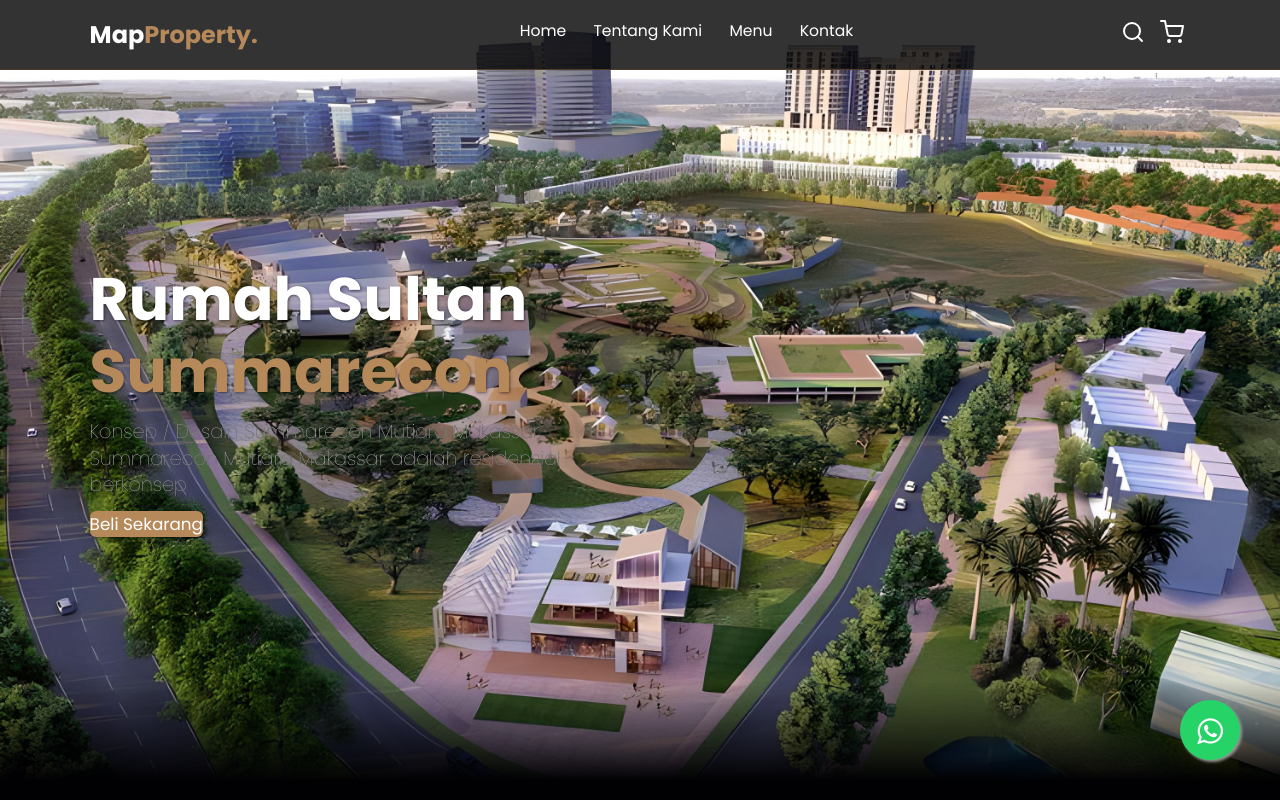
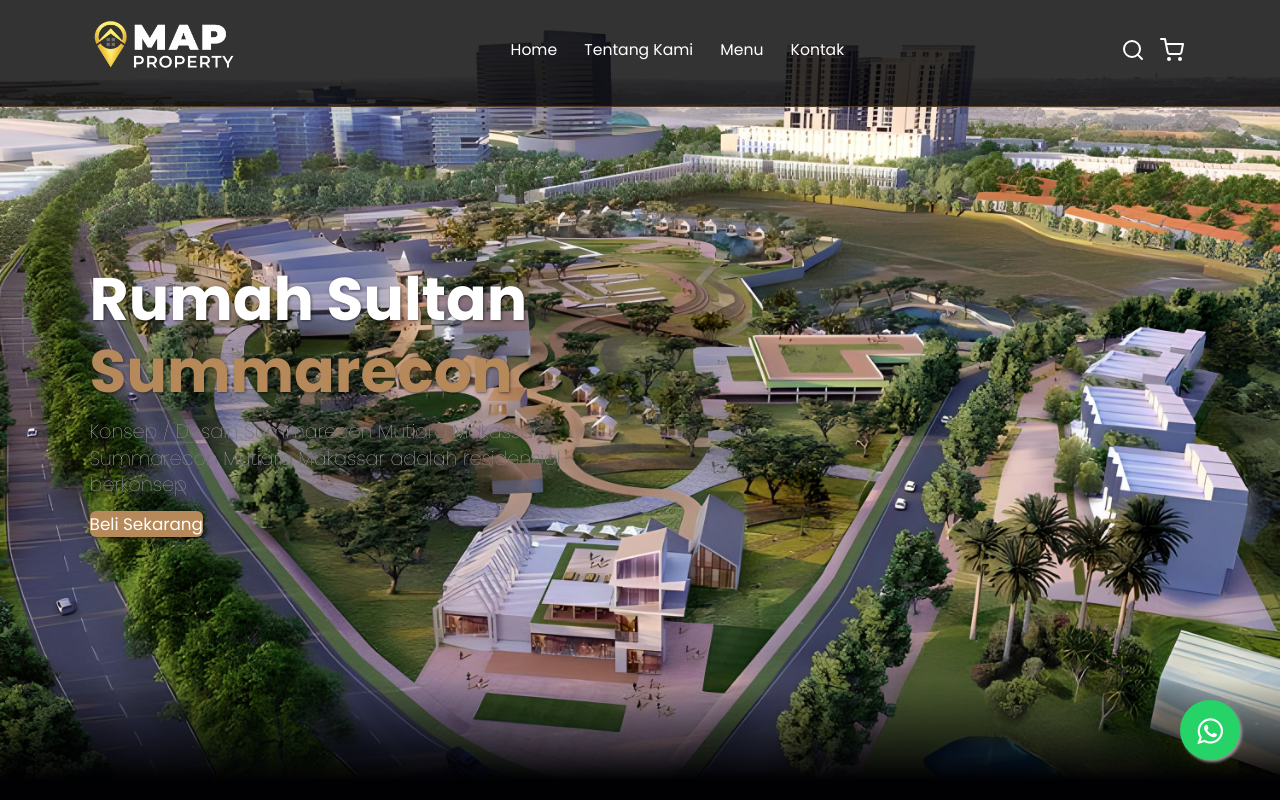
Before and after one commit to xwanike/xwanike.github.io, a plain HTML site: page index.html in a window 1280 px wide. Shown: the top 800 px of the page. Drawn offline with nearby package versions, Linux system fonts and the light colour scheme.

Commit message:
pembaruan icon

```diff
--- a/css/style.css
+++ b/css/style.css
@@ -38,20 +38,26 @@
 }
 
 .navbar .navbar-logo {
-  font-size: 2rem;
-  font-weight: 700;
-  color: #fff;
+  height: 6rem;
 }
 
+/*
 .navbar .navbar-logo span {
   color: var(--primary);
 }
-
+*/
 .navbar .navbar-nav a {
   color: #fff;
   display: inline-block;
   font-size: 1.3rem;
   margin: 0 1rem;
+}
+
+.hello {
+  position: fixed;
+  height: auto;
+  left: 0px;
+  width: 250px;
 }
 
 .navbar .navbar-nav a:hover {
--- a/index.html
+++ b/index.html
@@ -27,7 +27,9 @@
   <body>
     <!-- Navbar start -->
     <nav class="navbar">
-      <a href="#" class="navbar-logo">Map<span>Property.</span></a>
+      <a href="#" class="navbar-logo">
+        <img src="img/icon/LOGO MAP samping.png" width="150px" alt=""
+      /></a>
 
       <div class="navbar-nav">
         <a href="#home">Home</a>
```
Also changed, not shown: img/icon/LOGO MAP samping kiri.png (added), img/icon/LOGO MAP samping.png (added), img/icon/icon.png (added).
